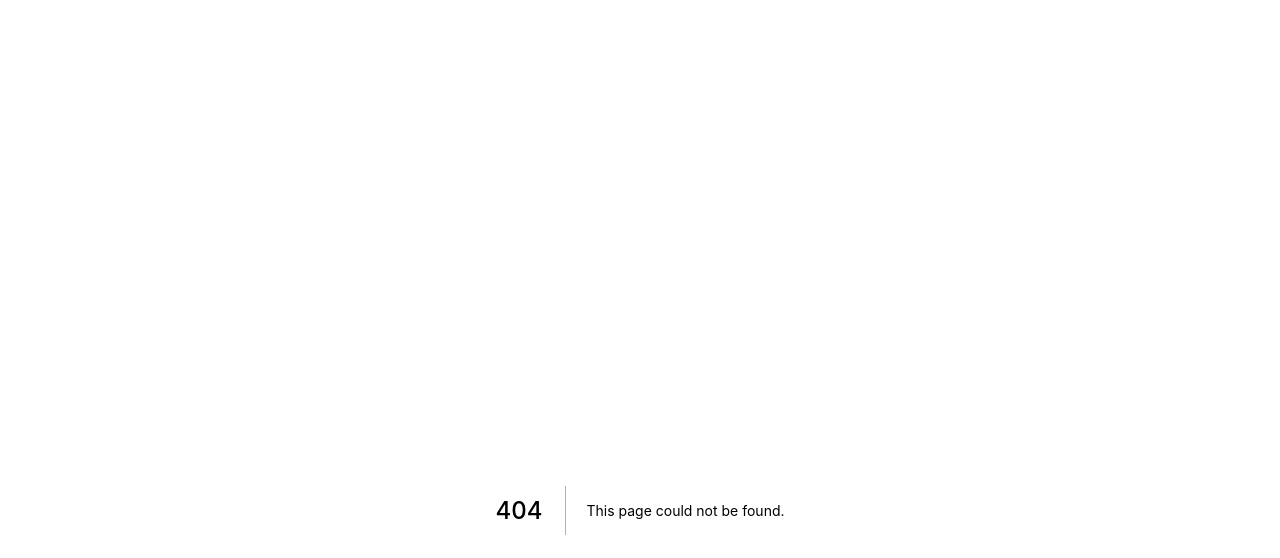
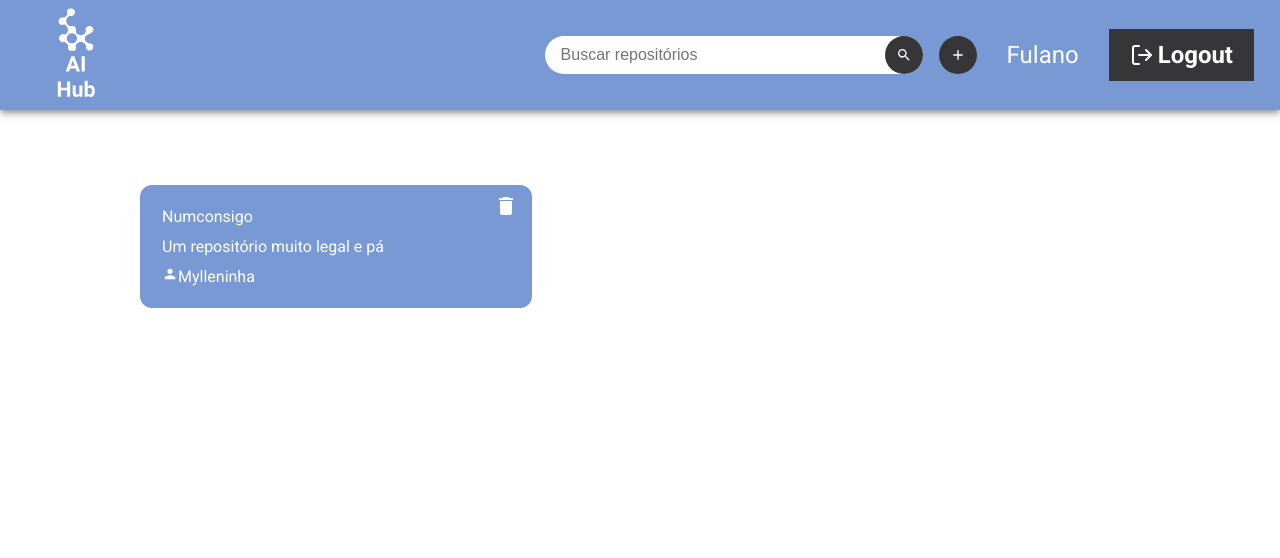
Before and after one commit to adrianorocha-dev/ai-hub, a Next.js app: page /dashboard in a window 1280 px wide. Before the commit this address had no page. Shown: the top 558 px of the page. Built offline with nearby package versions, Linux system fonts and the light colour scheme.

Commit message:
Página da dashboard

```diff
--- /dev/null
+++ b/components/Header.js
@@ -0,0 +1,41 @@
+import React from 'react'
+import {MdAdd, MdSearch} from 'react-icons/md'
+import {FiLogOut} from 'react-icons/fi'
+
+import styles from '../styles/components/Header.module.css';
+import Button from './Button';
+
+function Header() {
+  function handleSubmit(event) {
+    event.preventDefault();
+  }
+
+  return (
+    <header className={styles.header}>
+      <img src="assets/logo.svg" alt="AI Hub" className={styles.logo} />
+
+      <div className={styles.controls}>
+        <form onSubmit={handleSubmit} className={styles.searchForm}>
+          <input type="text" placeholder="Buscar repositórios" />
+
+          <button className={`${styles.searchButton} ${styles.roundButton}`} type="submit">
+            <MdSearch />
+          </button>
+        </form>
+
+        <button className={styles.roundButton}>
+          <MdAdd />
+        </button>
+
+        <span className={styles.userName}>Fulano</span>
+
+        <Button>
+          <FiLogOut />
+          <span>Logout</span>
+        </Button>
+      </div>
+    </header>
+  );
+}
+
+export default Header;
--- /dev/null
+++ b/components/RepoCard.js
@@ -0,0 +1,34 @@
+import Link from 'next/link';
+import React from 'react';
+import { MdDelete, MdPerson } from 'react-icons/md';
+
+import styles from '../styles/components/RepoCard.module.css'
+
+function RepoCard({ repo }) {
+  function handleDelete(event) {
+    event.preventDefault();
+
+    alert('Delete');
+  }
+
+  return (
+    <Link href={`/repos/${repo.id}`} >
+      <div className={styles.card}>
+        <span>{repo.name}</span>
+
+        <span>{repo.description}</span>
+
+        <div>
+          <MdPerson />
+          <span>{repo.owner}</span>
+        </div>
+
+        <button className={styles.deleteButton} onClick={handleDelete}>
+          <MdDelete />
+        </button>
+      </div>
+    </Link>
+  );
+}
+
+export default RepoCard;
--- /dev/null
+++ b/pages/dashboard.js
@@ -0,0 +1,26 @@
+import React from 'react';
+import Header from '../components/Header';
+import RepoCard from '../components/RepoCard';
+
+import styles from '../styles/pages/Dashboard.module.css';
+
+function Dashboard() {
+  return (
+    <div className={styles.container}>
+      <Header />
+
+      <main className={styles.main}>
+        <RepoCard
+          repo={{
+            id: 'repo1',
+            name: 'Numconsigo',
+            description: 'Um repositório muito legal e pá',
+            owner: 'Mylleninha'
+          }}
+        />
+      </main>
+    </div>
+  );
+}
+
+export default Dashboard;
--- /dev/null
+++ b/styles/components/Header.module.css
@@ -0,0 +1,83 @@
+.header {
+  width: 100%;
+  height: 110px;
+
+  position: fixed;
+  top: 0;
+  z-index: 1;
+
+  display: flex;
+  flex-direction: row;
+  justify-content: space-between;
+  align-items: center;
+
+  background-color: var(--color-primary);
+  padding: 0 26px;
+
+  box-shadow: 0 2px 8px #0008;
+}
+
+.logo {
+  width: 100px;
+  height: 100px;
+}
+
+.controls {
+  display: flex;
+  align-items: center;
+}
+
+.searchForm {
+  position: relative;
+
+  margin-right: 16px;
+}
+
+.searchForm > input {
+  height: 38px;
+  width: 378px;
+
+  font-size: 16px;
+  line-height: 18px;
+  vertical-align: middle;
+
+  padding: 0 16px;
+  border-radius: 20px;
+  border: none;
+
+  outline: none;
+  transition: box-shadow 0.2s;
+}
+
+.searchForm > input:focus {
+  box-shadow: 0 1px 6px 0 #0008;
+}
+
+.roundButton {
+  width: 38px;
+  height: 38px;
+  border-radius: 50%;
+  background-color: var(--color-secondary);
+
+  color: var(--color-text-light);
+  font-size: 16px;
+  line-height: 18px;
+
+  display: flex;
+  justify-content: center;
+  align-items: center;
+}
+
+.searchButton {
+  position: absolute;
+  right: 0;
+  top: 0;
+}
+
+.userName {
+  color: var(--color-text-light);
+  font-size: 24px;
+  line-height: 28px;
+
+  margin: 0 30px;
+}
--- /dev/null
+++ b/styles/components/RepoCard.module.css
@@ -0,0 +1,46 @@
+.card {
+  width: 392px;
+  height: 123px;
+
+  background-color: var(--color-primary);
+  padding: 22px;
+  border-radius: 12px;
+
+  display: flex;
+  flex-direction: column;
+  justify-content: space-between;
+
+  color: var(--color-text-light);
+  font-size: 16px;
+  line-height: 19px;
+
+  position: relative;
+
+  cursor: pointer;
+  transition: box-shadow 0.2s;
+}
+
+.card:hover {
+  box-shadow: 0 0 6px #0006;
+}
+
+.deleteButton {
+  background-color: transparent;
+  color: var(--color-text-light);
+  font-size: 24px;
+
+  position: absolute;
+  top: 8px;
+  right: 8px;
+  z-index: 1;
+
+  display: flex;
+  justify-content: center;
+  align-items: center;
+
+  transition: color 0.2s
+}
+
+.deleteButton:hover {
+  color: var(--color-danger);
+}
--- /dev/null
+++ b/styles/pages/Dashboard.module.css
@@ -0,0 +1,10 @@
+.container {
+  width: 100%;
+}
+
+.main {
+  max-width: 1000px;
+
+  margin: 0 auto;
+  padding-top: 75px;
+}
```
